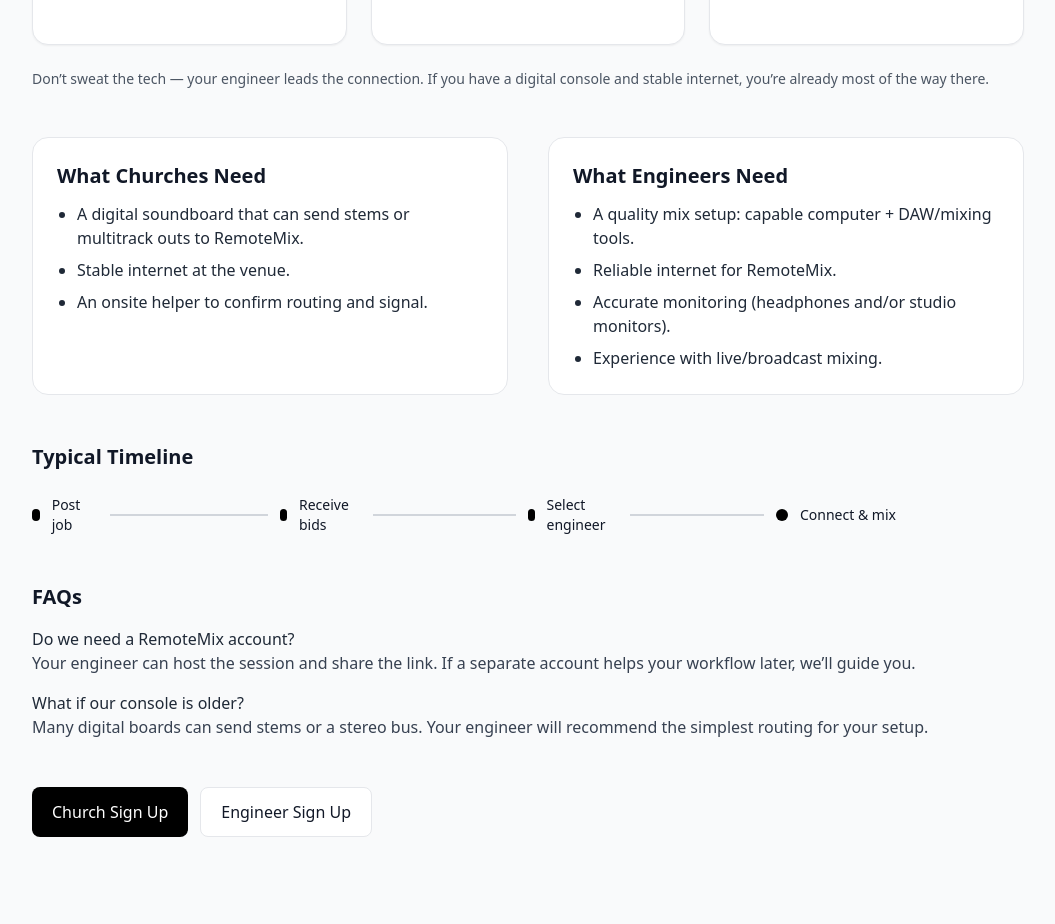
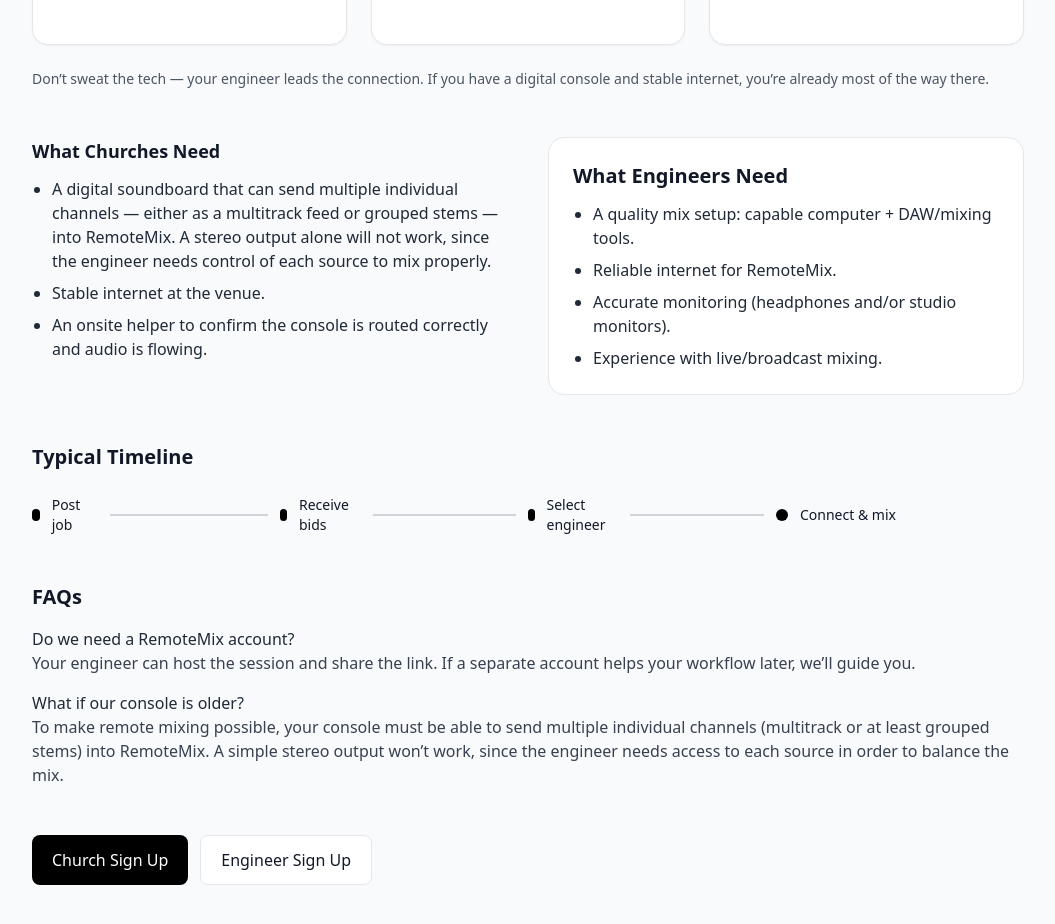
Before and after one commit to kworrix/churchmix-web-2.0, a Next.js app: page /how-it-works in a window 1280 px wide. Shown: the part 440-1364 px from the top of the page, without its empty margins (112-1167 px from the left). Built offline with nearby package versions, Linux system fonts and the light colour scheme.

Commit message:
Update how-it-works.js

```diff
--- a/pages/how-it-works.js
+++ b/pages/how-it-works.js
@@ -65,16 +65,23 @@ export default function HowItWorks() {
 
       {/* Requirements */}
       <section className="mt-12 grid gap-10 md:grid-cols-2">
-        <div className="rounded-2xl border bg-white p-6">
-          <h2 className="text-xl font-semibold">What Churches Need</h2>
+        <div>
+  <h3 className="text-lg font-semibold">What Churches Need</h3>
   <ul className="mt-3 list-disc pl-5 space-y-2 text-gray-800">
     <li>
-              A <span className="font-medium">digital soundboard</span> that can send stems or multitrack outs to RemoteMix.
+      A <span className="font-medium">digital soundboard</span> that can send
+      multiple individual channels — either as a multitrack feed or grouped stems —
+      into RemoteMix.
+      <span className="font-medium"> A stereo output alone will not work</span>,
+      since the engineer needs control of each source to mix properly.
     </li>
     <li>Stable <span className="font-medium">internet</span> at the venue.</li>
-            <li>An onsite helper to confirm routing and signal.</li>
+    <li>
+      An onsite helper to confirm the console is routed correctly and audio is flowing.
+    </li>
   </ul>
 </div>
+
 
         <div className="rounded-2xl border bg-white p-6">
           <h2 className="text-xl font-semibold">What Engineers Need</h2>
@@ -131,11 +138,14 @@ export default function HowItWorks() {
     <div>
       <p className="font-medium">What if our console is older?</p>
       <p className="text-gray-700">
-        Many digital boards can send stems or a stereo bus. Your engineer will recommend the simplest routing for your setup.
+        To make remote mixing possible, your console must be able to send multiple individual channels
+        (multitrack or at least grouped stems) into RemoteMix. A simple stereo output won’t work,
+        since the engineer needs access to each source in order to balance the mix.
       </p>
     </div>
   </div>
 </section>
+
 
 
 
```
Lines whose indentation alone changed are shown as unchanged.
